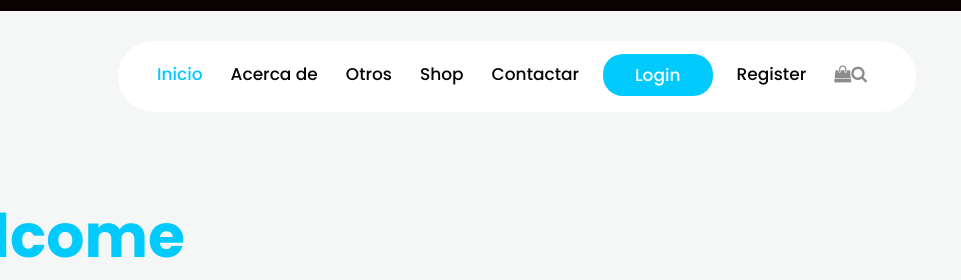
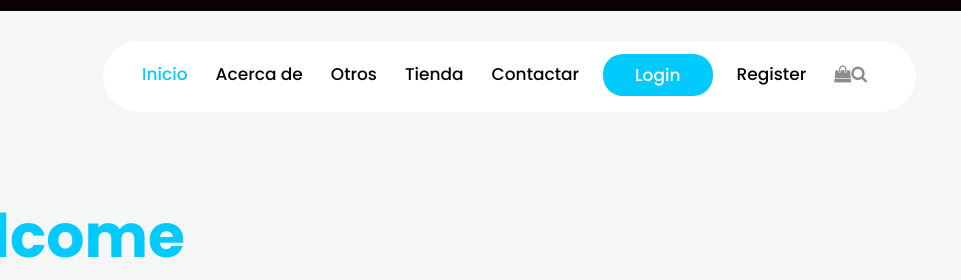
Before and after one commit to juanDev10V/juanDev10V, a plain HTML site: page index.html in a window 1280 px wide. Shown: the top 280 px of the page, 319-1280 px from the left. Drawn offline with nearby package versions, Linux system fonts and the light colour scheme; some packages are replaced by stand-ins of ours; files whose address does not match are found by name.

Commit message:
Cambio de prueba 2

```diff
--- a/index.html
+++ b/index.html
@@ -68,7 +68,7 @@
                                  <a class="nav-link" href="glasses.html">Otros</a>
                               </li>
                               <li class="nav-item">
-                                 <a class="nav-link" href="shop.html">Shop</a>
+                                 <a class="nav-link" href="shop.html">Tienda</a>
                               </li>
                               <li class="nav-item">
                                  <a class="nav-link" href="contact.html">Contactar</a>
```
